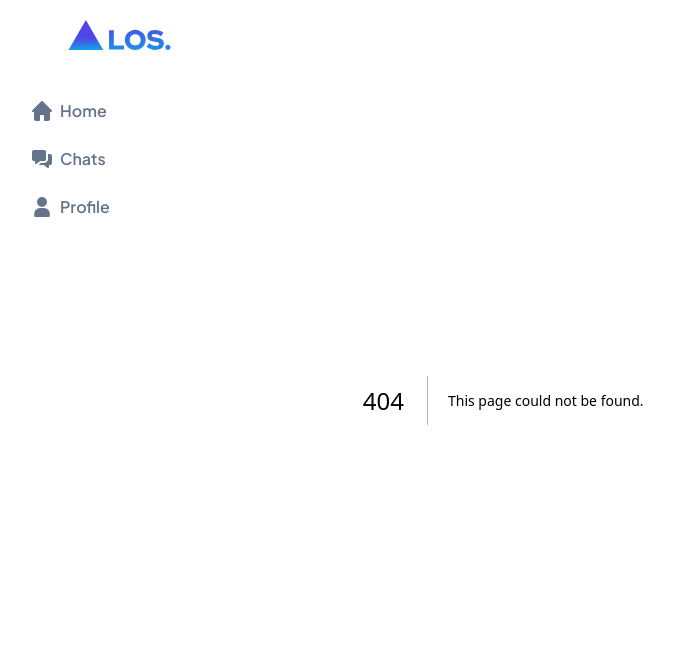
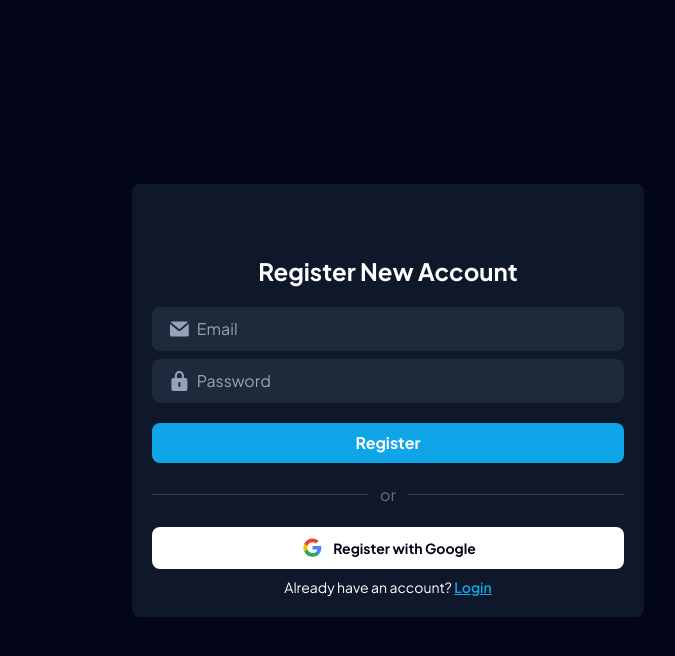
Before and after one commit to LeonardTarigan/final-project-rpl, a Next.js app: page /auth/register in a window 1280 px wide. Before the commit this address had no page. Shown: the top 656 px of the page, without its empty margins (252-927 px from the left). Built offline with nearby package versions, Linux system fonts and the light colour scheme.

Commit message:
[leo]: slicing login and register page

```diff
--- /dev/null
+++ b/src/app/auth/login/layout.tsx
@@ -0,0 +1,13 @@
+import type { Metadata } from "next";
+
+export const metadata: Metadata = {
+  title: "LOS | Login",
+};
+
+export default function LoginLayout({
+  children,
+}: {
+  children: React.ReactNode;
+}) {
+  return <>{children}</>;
+}
--- /dev/null
+++ b/src/app/auth/login/page.tsx
@@ -0,0 +1,68 @@
+"use client";
+
+import EnvelopeIcon from "@/components/icons/envelope-icon";
+import LockIcon from "@/components/icons/lock-icon";
+import GoogleLogo from "@/components/shared/google-logo";
+import Logo from "@/components/shared/logo";
+import Link from "next/link";
+
+function LoginPage() {
+  return (
+    <main className="flex min-h-screen w-full items-center justify-center">
+      <form
+        onSubmit={(e) => e.preventDefault()}
+        className="flex w-2/3 flex-col items-center gap-5 rounded-lg bg-slate-900 p-5"
+      >
+        <Logo />
+        <h1 className="text-2xl font-bold">Login to Your Account</h1>
+
+        <div className="flex w-full flex-col gap-2">
+          <div className="flex grow items-center gap-2 rounded-lg border-2 border-transparent bg-slate-800 px-4 focus-within:border-white">
+            <EnvelopeIcon className="h-5 w-5 text-slate-400" />
+            <input
+              type="email"
+              placeholder="Email"
+              className="w-full bg-slate-800 py-2 focus:outline-none"
+            />
+          </div>
+          <div className="flex grow items-center gap-2 rounded-lg border-2 border-transparent bg-slate-800 px-4 focus-within:border-white">
+            <LockIcon className="h-5 w-5 text-slate-400" />
+            <input
+              type="password"
+              placeholder="Password"
+              className="w-full bg-slate-800 py-2 focus:outline-none"
+            />
+          </div>
+        </div>
+
+        <button className="w-full rounded-lg bg-sky-500 py-2 font-bold">
+          Login
+        </button>
+
+        <div className="flex w-full items-center justify-center gap-3 text-slate-500">
+          <div className="h-[1px] w-full bg-slate-700"></div>
+          <span>or</span>
+          <div className="h-[1px] w-full bg-slate-700"></div>
+        </div>
+
+        <div className="flex w-full flex-col items-center gap-2 text-sm">
+          <button className="flex w-full items-center justify-center gap-2 rounded-lg bg-white py-2 font-bold text-slate-950">
+            <GoogleLogo />
+            <span>Login with Google</span>
+          </button>
+          <p>
+            Don&apos;t have an account?{" "}
+            <Link
+              href={"/auth/register"}
+              className="font-semibold text-sky-500 underline"
+            >
+              Register
+            </Link>
+          </p>
+        </div>
+      </form>
+    </main>
+  );
+}
+
+export default LoginPage;
--- /dev/null
+++ b/src/app/auth/register/layout.tsx
@@ -0,0 +1,13 @@
+import type { Metadata } from "next";
+
+export const metadata: Metadata = {
+  title: "LOS | Register",
+};
+
+export default function RegisterLayout({
+  children,
+}: {
+  children: React.ReactNode;
+}) {
+  return <>{children}</>;
+}
--- /dev/null
+++ b/src/app/auth/register/page.tsx
@@ -0,0 +1,68 @@
+"use client";
+
+import EnvelopeIcon from "@/components/icons/envelope-icon";
+import LockIcon from "@/components/icons/lock-icon";
+import GoogleLogo from "@/components/shared/google-logo";
+import Logo from "@/components/shared/logo";
+import Link from "next/link";
+
+function RegisterPage() {
+  return (
+    <main className="flex min-h-screen w-full items-center justify-center">
+      <div
+        onSubmit={(e) => e.preventDefault()}
+        className="flex w-2/3 flex-col items-center gap-5 rounded-lg bg-slate-900 p-5"
+      >
+        <Logo />
+        <h1 className="text-2xl font-bold">Register New Account</h1>
+
+        <div className="flex w-full flex-col gap-2">
+          <div className="flex grow items-center gap-2 rounded-lg border-2 border-transparent bg-slate-800 px-4 focus-within:border-white">
+            <EnvelopeIcon className="h-5 w-5 text-slate-400" />
+            <input
+              type="email"
+              placeholder="Email"
+              className="w-full bg-slate-800 py-2 focus:outline-none"
+            />
+          </div>
+          <div className="flex grow items-center gap-2 rounded-lg border-2 border-transparent bg-slate-800 px-4 focus-within:border-white">
+            <LockIcon className="h-5 w-5 text-slate-400" />
+            <input
+              type="password"
+              placeholder="Password"
+              className="w-full bg-slate-800 py-2 focus:outline-none"
+            />
+          </div>
+        </div>
+
+        <button className="w-full rounded-lg bg-sky-500 py-2 font-bold">
+          Register
+        </button>
+
+        <div className="flex w-full items-center justify-center gap-3 text-slate-500">
+          <div className="h-[1px] w-full bg-slate-700"></div>
+          <span>or</span>
+          <div className="h-[1px] w-full bg-slate-700"></div>
+        </div>
+
+        <div className="flex w-full flex-col items-center gap-2 text-sm">
+          <button className="flex w-full items-center justify-center gap-2 rounded-lg bg-white py-2 font-bold text-slate-950">
+            <GoogleLogo />
+            <span>Register with Google</span>
+          </button>
+          <p>
+            Already have an account?{" "}
+            <Link
+              href={"/auth/login"}
+              className="font-semibold text-sky-500 underline"
+            >
+              Login
+            </Link>
+          </p>
+        </div>
+      </div>
+    </main>
+  );
+}
+
+export default RegisterPage;
--- a/src/app/layout.tsx
+++ b/src/app/layout.tsx
@@ -20,7 +20,7 @@ export default function RootLayout({
       <body className={mainFont.className}>
         <div className="mx-auto flex max-w-screen-md">
           <Sidebar />
-          <div className="basis-[70%]">{children}</div>
+          {children}
         </div>
       </body>
     </html>
--- a/src/app/login/page.tsx
+++ /dev/null
@@ -1,5 +0,0 @@
-function LoginPage() {
-  return <div>LoginPage</div>;
-}
-
-export default LoginPage;
--- a/src/app/page.tsx
+++ b/src/app/page.tsx
@@ -20,7 +20,7 @@ export default function Home() {
   const options = ["FILKOM", "FIA", "FEB"];
 
   return (
-    <main className="grow border-x border-slate-700">
+    <main className="grow basis-[70%] border-x border-slate-700">
       <section className="sticky top-0 mb-3 flex gap-3 bg-slate-950 p-5 text-sm">
         <div className="flex grow items-center gap-2 rounded-full border-2 border-transparent bg-slate-800 px-4 focus-within:border-white">
           <SearchIcon className="h-5 w-5 text-slate-400" />
--- a/src/app/register/page.tsx
+++ /dev/null
@@ -1,5 +0,0 @@
-function RegisterPage() {
-  return <div>RegisterPage</div>;
-}
-
-export default RegisterPage;
--- a/src/components/shared/sidebar.tsx
+++ b/src/components/shared/sidebar.tsx
@@ -10,8 +10,14 @@ import UserIcon from "../icons/user-icon";
 function Sidebar() {
   const path = usePathname();
 
+  const excludedPaths = ["/auth"];
+
   return (
-    <nav className="sticky top-0 flex h-screen basis-[30%] flex-col items-center justify-between p-5">
+    <nav
+      className={`sticky top-0 flex h-screen basis-[30%] flex-col items-center justify-between p-5 ${
+        !excludedPaths.includes(path) ? "hidden" : "visible"
+      }`}
+    >
       <div className="flex w-full flex-col items-center gap-10">
         <Link href={"/"}>
           <Logo />
```
